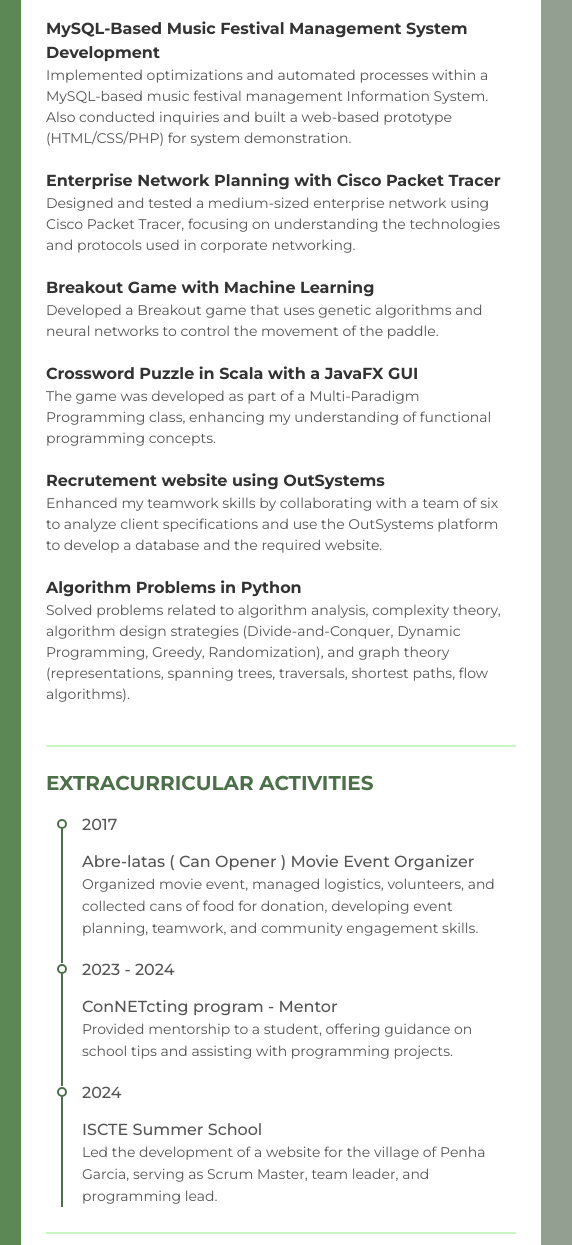
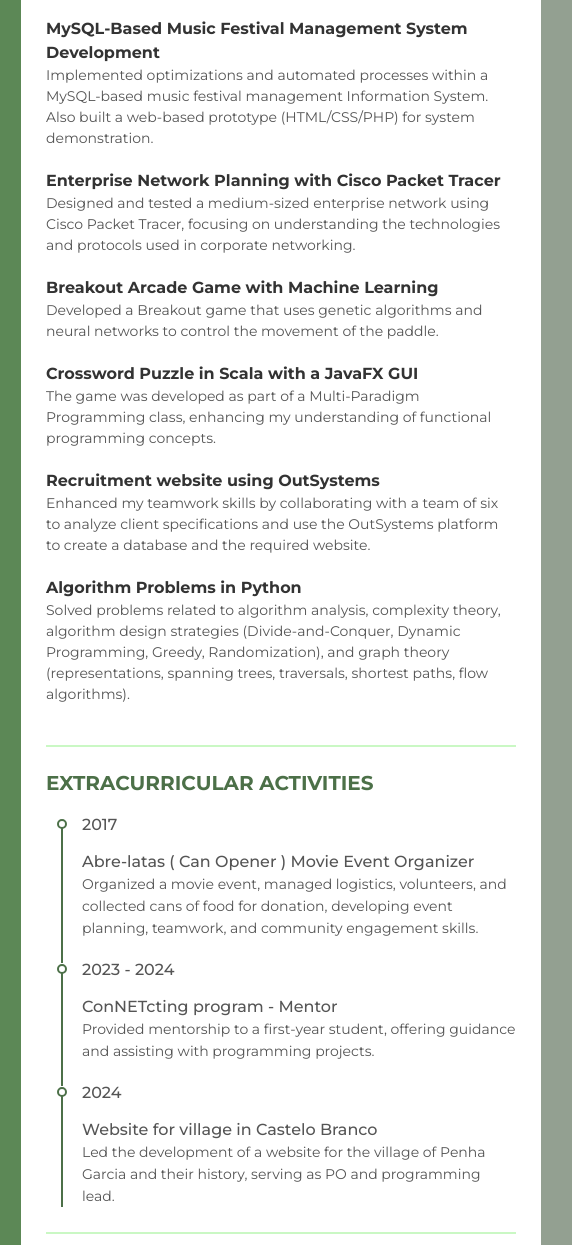
Before and after one commit to MariaSATC/resume, a plain HTML site: page index.html in a window 1280 px wide. Shown: the part 795-2040 px from the top of the page, 499-1071 px from the left. Drawn offline with Linux system fonts and the light colour scheme.

Commit message:
changed phrasing

```diff
--- a/index.html
+++ b/index.html
@@ -162,7 +162,7 @@
                 <li>
                     <div class="info">
                         <p class="semi-bold">MySQL-Based Music Festival Management System Development</p>
-                        <p>Implemented optimizations and automated processes within a MySQL-based music festival management Information System. Also conducted inquiries and built a web-based prototype (HTML/CSS/PHP) for system demonstration.</p>
+                        <p>Implemented optimizations and automated processes within a MySQL-based music festival management Information System. Also built a web-based prototype (HTML/CSS/PHP) for system demonstration.</p>
                     </div>
                 </li>
                 <li>
@@ -173,7 +173,7 @@
                 </li>
                 <li>
                     <div class="info">
-                        <p class="semi-bold">Breakout Game with Machine Learning</p>
+                        <p class="semi-bold">Breakout Arcade Game with Machine Learning</p>
                         <p>Developed a Breakout game that uses genetic algorithms and neural networks to control the movement of the paddle.</p>
                     </div>
                 </li>
@@ -185,8 +185,8 @@
                 </li>
                 <li>
                     <div class="info">
-                        <p class="semi-bold">Recrutement website using OutSystems</p>
-                        <p>Enhanced my teamwork skills by collaborating with a team of six to analyze client specifications and use the OutSystems platform to develop a database and the required website.</p>
+                        <p class="semi-bold">Recruitment website using OutSystems</p>
+                        <p>Enhanced my teamwork skills by collaborating with a team of six to analyze client specifications and use the OutSystems platform to create a database and the required website.</p>
                     </div>
                 </li>
                 <li>
@@ -208,7 +208,7 @@
                     <div class="date">2017 </div>
                     <div class="info">
                         <p class="semi-bold">Abre-latas ( Can Opener ) Movie Event Organizer</p>
-                        <p> Organized movie event, managed logistics, volunteers, and collected
+                        <p> Organized a movie event, managed logistics, volunteers, and collected
                             cans of food for donation, developing event planning, teamwork,
                             and community engagement skills.</p>
                     </div>
@@ -218,15 +218,15 @@
                     <div class="date">2023 - 2024 </div>
                     <div class="info">
                         <p class="semi-bold">ConNETcting program - Mentor</p>
-                        <p>Provided mentorship to a student, offering guidance on school tips and assisting with programming projects.</p>
+                        <p>Provided mentorship to a first-year student, offering guidance and assisting with programming projects.</p>
                     </div>
                 </li>
 
                 <li>
                     <div class="date">2024 </div>
                     <div class="info">
-                        <p class="semi-bold">ISCTE Summer School</p>
-                        <p>Led the development of a website for the village of Penha Garcia, serving as Scrum Master, team leader, and programming lead.</p>
+                        <p class="semi-bold">Website for village in Castelo Branco</p>
+                        <p>Led the development of a website for the village of Penha Garcia and their history, serving as PO and programming lead.</p>
                     </div>
                 </li>
             </ul>
@@ -242,7 +242,7 @@
                     <div class="date">2024 </div>
                     <div class="info">
                         <p class="semi-bold">IT Assistant for European Elections</p>
-                        <p> Supervised the voting tool at election tables, ensuring proper usage and smooth operations on voting day. Gained experience in managing the election software and troubleshooting technical issues.</p>
+                        <p> Supervised the eletronic voting tool at election tables, ensuring proper usage and smooth operations on voting day. Gained experience in managing the election software and troubleshooting technical issues.</p>
                     </div>
                   </li>
             </ul>
```
